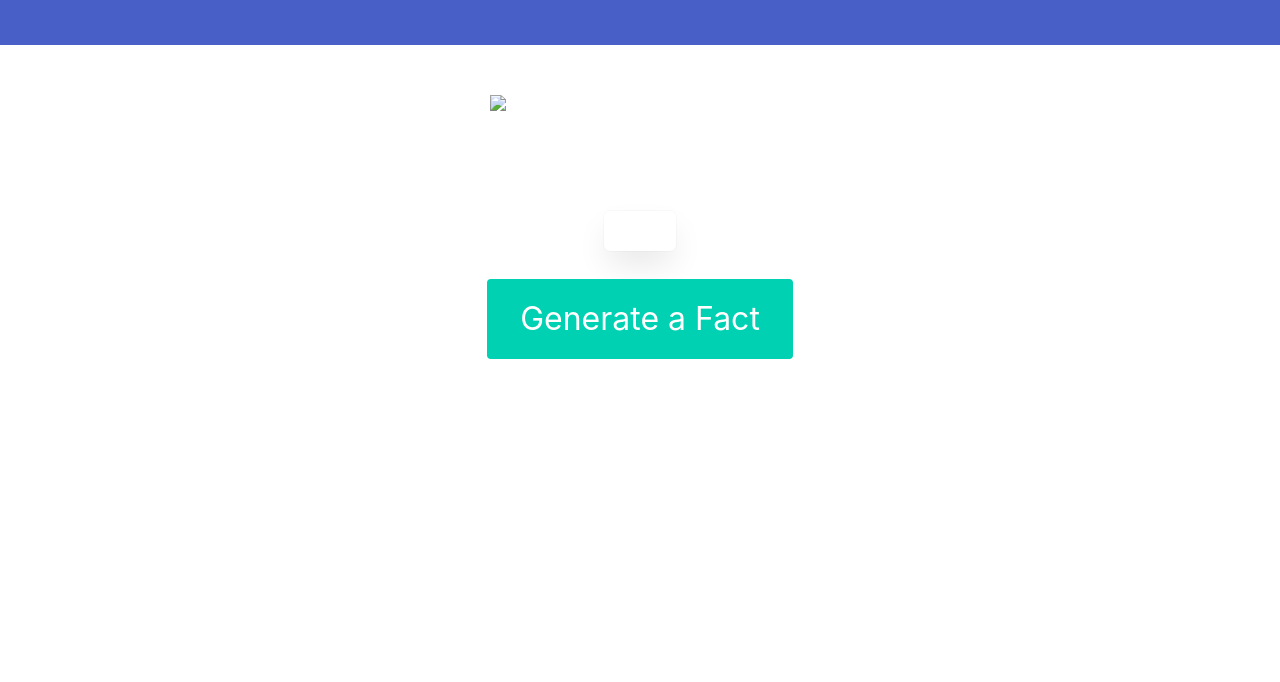
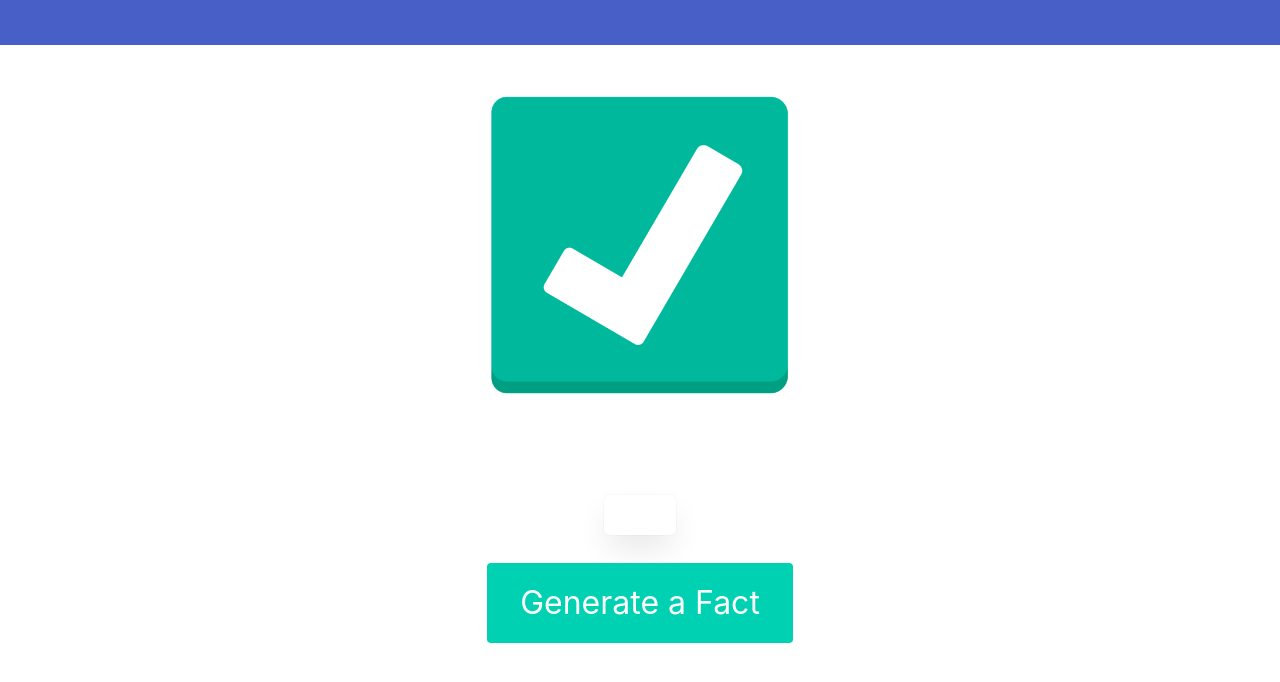
Before and after one commit to AhmedAbdulwasi/randomFact, a plain HTML site: page index.html in a window 1280 px wide. Shown: the part 116-798 px from the top of the page. Drawn offline with nearby package versions, Linux system fonts and the light colour scheme.

Commit message:
Update index.html

```diff
--- a/index.html
+++ b/index.html
@@ -2,7 +2,7 @@
 <html lang="en">
 <head>
 	<title>Fact Generator</title>
-	<link rel="shortcut icon" type="image/png" href="img/checkmark.png">
+	<link rel="shortcut icon" type="image/png" href="checkmark.png">
 	<link rel="stylesheet" href="https://cdn.jsdelivr.net/npm/bulma@0.9.4/css/bulma.min.css">
 
 </head>
@@ -20,7 +20,7 @@
 	  <section>
 		<div class="level-item has-text-centered">
 		<figure class="image is-size-7" style="position: relative;top: 50px;width: 300px;">
-			<img src="img/checkmark.png">
+			<img src="checkmark.png">
 		  </figure>
 		</div>
 	  </section>
```
